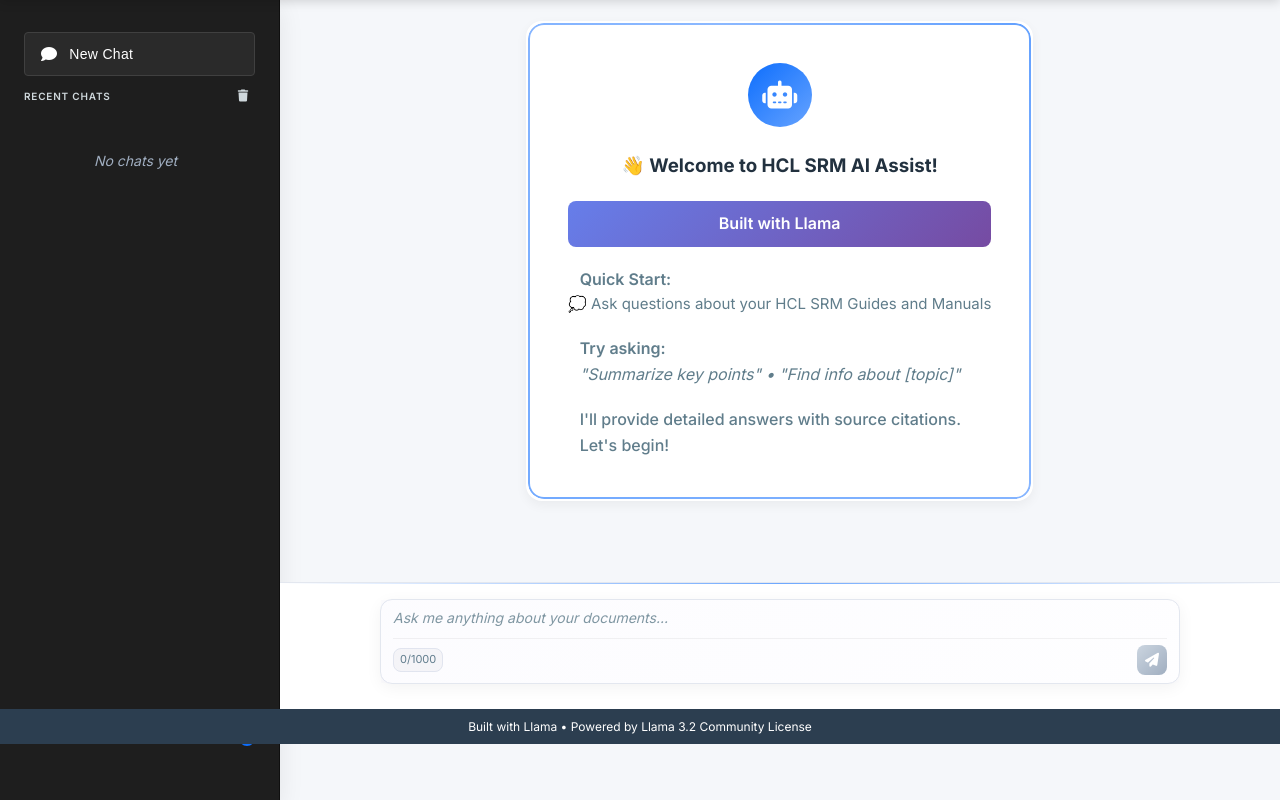
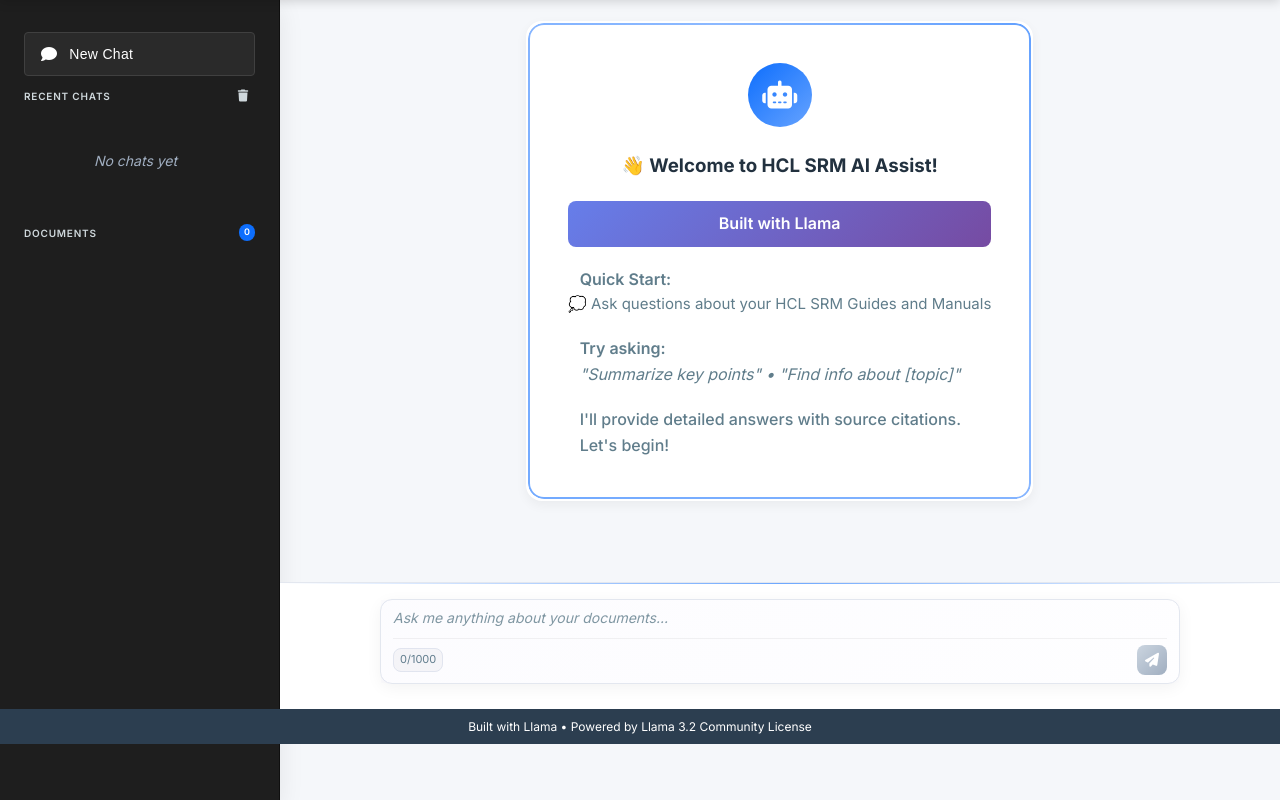
Before and after one commit to Venkatesh-108/SRM_RAG_FINAL, a FastAPI app: page / in a window 1280 px wide. Shown: the part 56-856 px from the top of the page. Run offline with FastAPI, Linux system fonts and the light colour scheme; data that the repository does not hold is empty; some libraries are stand-ins or nearby versions.

Commit message:
Refactor sidebar section heights for improved layout consistency
- Changed the height property of the Recent Chats and Documents sections from equal height to natural height, allowing for better content adaptation.
- Updated CSS styles to enhance the visual structure of the sidebar sections.

```diff
--- a/templates/static/css/style.css
+++ b/templates/static/css/style.css
@@ -348,13 +348,11 @@ body {
     flex-shrink: 0;
 }
 
-/* Recent Chats and Documents sections - equal height */
+/* Recent Chats and Documents sections - natural height */
 .sidebar-section:nth-child(2),
 .sidebar-section:nth-child(3) {
-    flex: 1;
     display: flex;
     flex-direction: column;
-    min-height: 0; /* Allow sections to shrink */
 }
 .section-header {
     display: flex;
```
